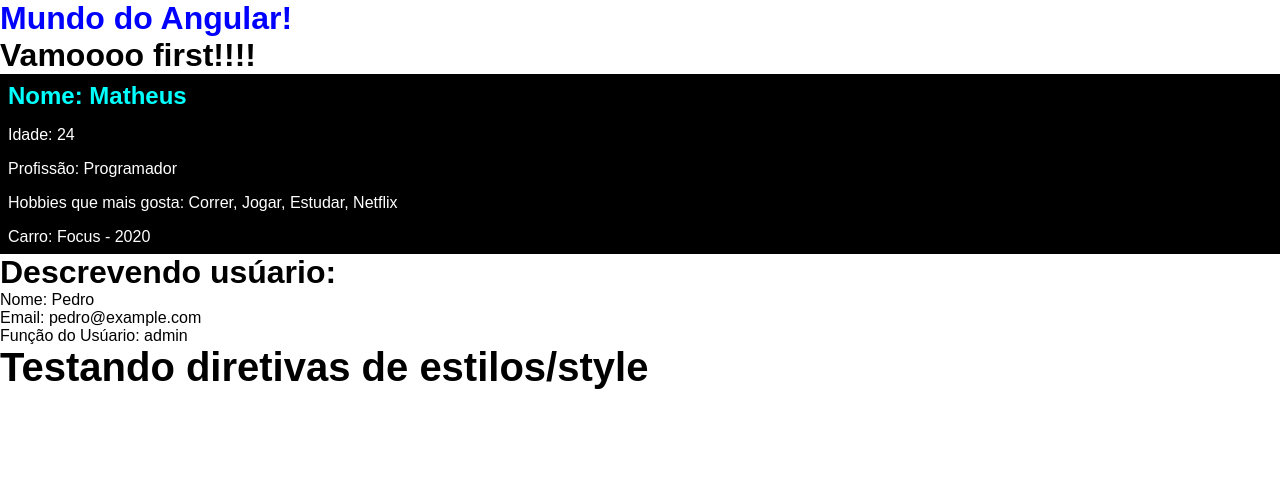
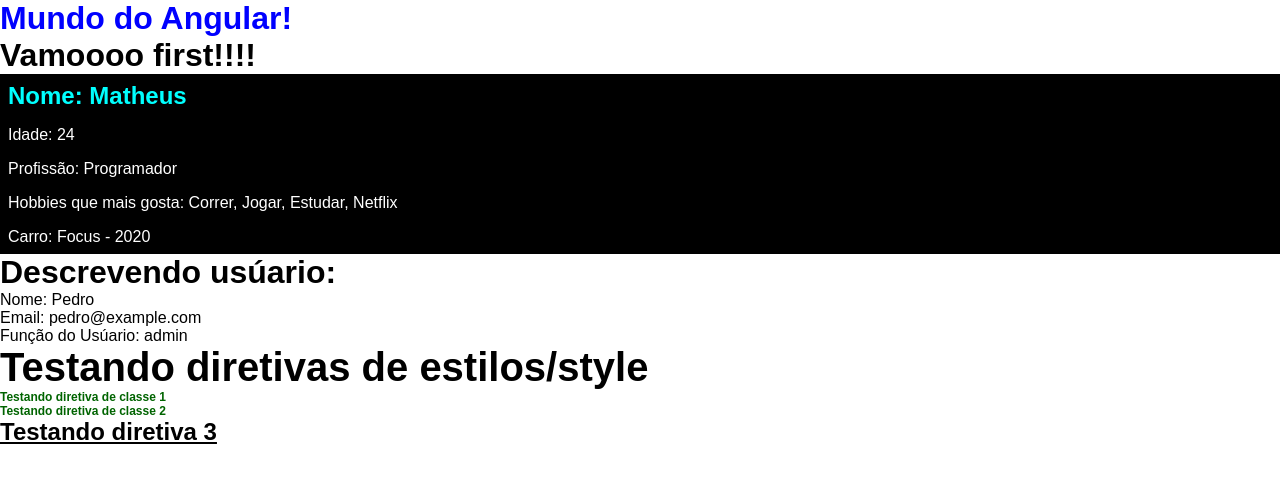
Before and after one commit to Vanessamachado93/angular-new, an Angular app: page / in a window 1280 px wide. Shown: the top 482 px of the page. Built offline with nearby package versions, Linux system fonts and the light colour scheme.

Commit message:
Base de Diretivas

```diff
--- a/src/app/components/directives/directives.component.css
+++ b/src/app/components/directives/directives.component.css
@@ -0,0 +1,11 @@
+.small-title{
+  font-size: 12px;
+}
+
+.green-title {
+  color: darkgreen;
+}
+
+.underline-title{
+  text-decoration: underline;
+}
--- a/src/app/components/directives/directives.component.html
+++ b/src/app/components/directives/directives.component.html
@@ -1,3 +1,7 @@
 <h2 [ngStyle]="{'font-size': size + 'px'}">
   Testando diretivas de estilos/style
 </h2>
+
+<h2 [ngClass]="classes">Testando diretiva de classe 1</h2>
+<h2 [ngClass]="classes">Testando diretiva de classe 2</h2>
+<h2 [ngClass]="underline">Testando diretiva 3</h2>
--- a/src/app/components/directives/directives.component.ts
+++ b/src/app/components/directives/directives.component.ts
@@ -10,8 +10,11 @@ export class DirectivesComponent implements OnInit {
   font = 'Arial';
   color = 'red';
 
+  classes = ['green-title', 'small-title'];
+
+  underline = 'underline-title';
+
   constructor() { }
-
   ngOnInit(): void {
   }
 
```
